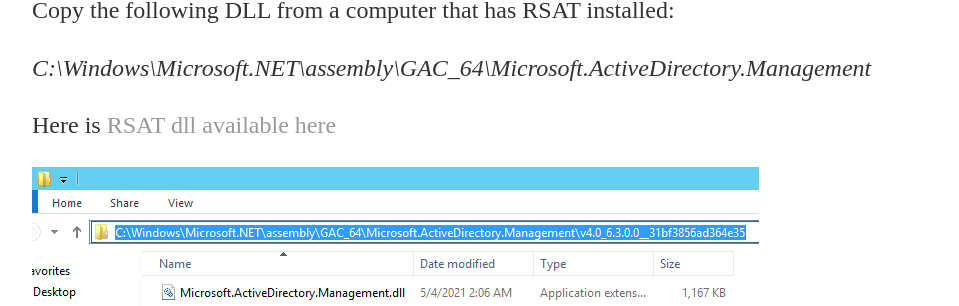
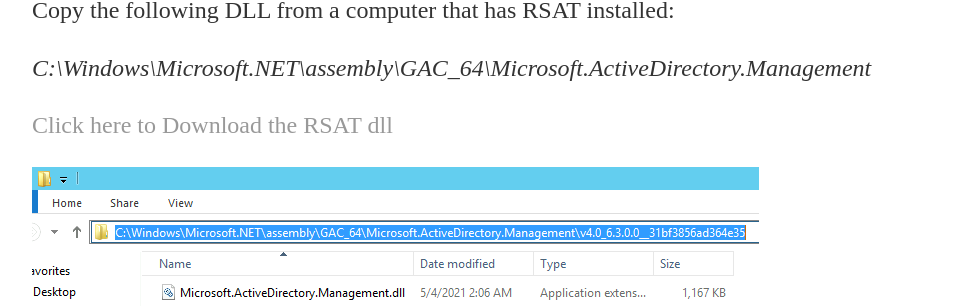
Before and after one commit to JDSecDef/JDSecDef.github.io, a Jekyll site: the page built from _posts/2021-12-22-AD-Module-Without-RSAT.md, in a window 1280 px wide. Shown: the part 261-567 px from the top of the page, without its empty margins (160-1119 px from the left). Built offline with Jekyll 4.4.1, drawn with Linux system fonts in a browser that asks for light colours; Markdown is read by kramdown in place of the engine named in the settings.

Commit message:
Updates to security notes

```diff
--- a/_posts/2021-12-22-AD-Module-Without-RSAT.md
+++ b/_posts/2021-12-22-AD-Module-Without-RSAT.md
@@ -8,7 +8,7 @@
 
 *C:\Windows\Microsoft.NET\assembly\GAC_64\Microsoft.ActiveDirectory.Management*
 
-Here is [RSAT dll available here](/assets/Microsoft.ActiveDirectory.Management.dll)
+[Click here to Download the RSAT dll](/assets/Microsoft.ActiveDirectory.Management.dll)
 
 ![useful image]({{ https://jdsecdef.github.io/ }}/assets/ADRSATdll.png)
 
```
